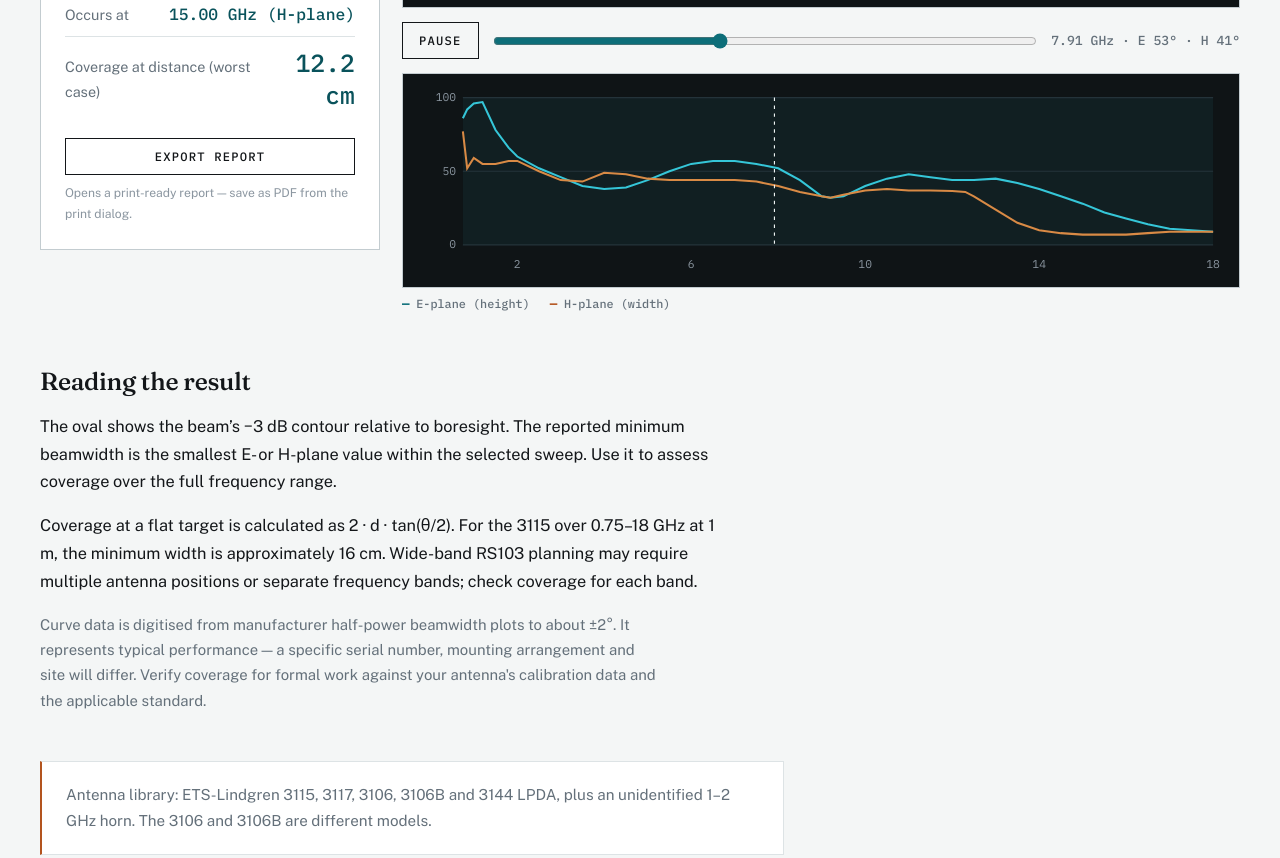
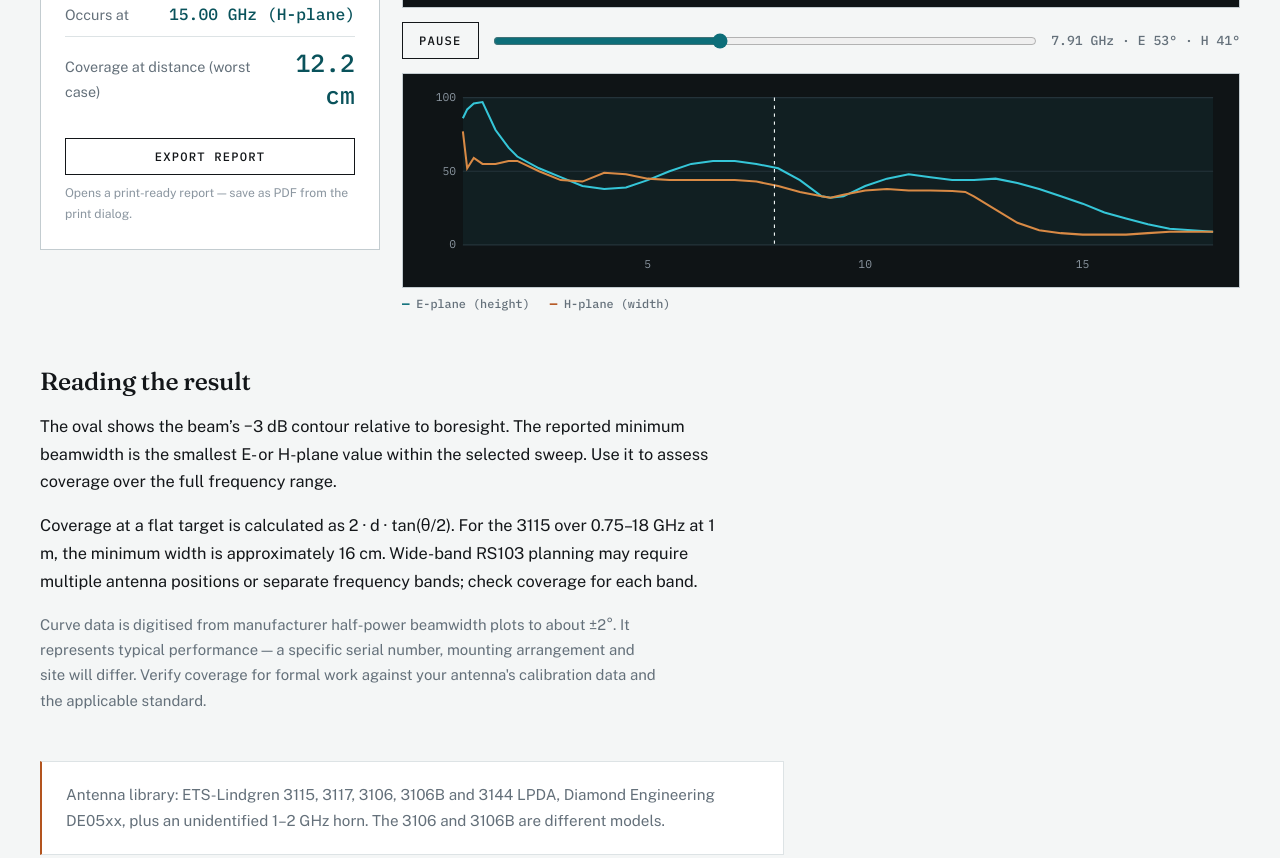
Before and after one commit to JamesEMC/jamesyateswebsite, a plain HTML site: page antenna/beam-coverage-animator.html in a window 1280 px wide. Shown: the part 954-1812 px from the top of the page. Drawn offline with nearby package versions, Linux system fonts and the light colour scheme.

Commit message:
Add files via upload

```diff
--- a/antenna/beam-coverage-animator.html
+++ b/antenna/beam-coverage-animator.html
@@ -107,7 +107,7 @@
     <p class="aside">Curve data is digitised from manufacturer half-power beamwidth plots to about ±2°. It represents typical performance — a specific serial number, mounting arrangement and site will differ. Verify coverage for formal work against your antenna's calibration data and the applicable standard.</p>
   </section>
 
-  <p class="note">Antenna library: ETS-Lindgren 3115, 3117, 3106, 3106B and 3144 LPDA, plus an unidentified 1–2 GHz horn. The 3106 and 3106B are different models.</p>
+  <p class="note">Antenna library: ETS-Lindgren 3115, 3117, 3106, 3106B and 3144 LPDA, Diamond Engineering DE05xx, plus an unidentified 1–2 GHz horn. The 3106 and 3106B are different models.</p>
 </main>
 
 <footer class="site-footer">
@@ -195,6 +195,25 @@ const ANTENNAS = {
       [0.80, 55, 50], [0.85, 50, 48], [0.90, 62, 50], [0.95, 50, 47], [1.00, 47, 45],
       [1.10, 50, 42], [1.20, 45, 47], [1.25, 25, 50], [1.30, 43, 55], [1.40, 22, 45],
       [1.50, 20, 47], [1.60, 18, 50], [1.70, 20, 48], [1.80, 20, 45], [2.00, 22, 58]
+    ]
+  },
+  "de05xx": {
+    name: "Diamond Engineering DE05xx (lensed broadband horn)",
+    note: "0.5–50 GHz broadband reference horn with dielectric lens (DE0518/0530/0540/0560 share this curve; the DE0560 is plotted only to 50 GHz). Machine-extracted from the manufacturer's typical beamwidth plot: about ±1° above 3 GHz, spiky below — treat as ±10° there.",
+    fLo: 0.5, fHi: 50,
+    pts: [
+      [0.5, 126.1, 49.1], [0.6, 128.3, 49.9], [0.8, 125.2, 49], [1, 109.3, 48.1], [1.2, 86.4, 42.6],
+      [1.4, 69.8, 47.3], [1.6, 65.8, 60.7], [1.8, 68.9, 69.2], [1.9, 65.8, 66.9], [2.1, 57, 57.9],
+      [2.3, 51.7, 50.9], [2.6, 44.2, 44.8], [2.8, 43.4, 42.5], [2.9, 48.3, 42.7], [3, 57.2, 44],
+      [3.1, 57.2, 45.2], [3.3, 42.3, 48.4], [3.4, 37.6, 51.4], [3.5, 36, 53], [3.8, 41.2, 50],
+      [4.3, 49.2, 44.2], [4.9, 40.6, 37.5], [5.1, 41.2, 35.7], [5.3, 38.4, 35.8], [5.5, 37.1, 40.6],
+      [5.7, 37.9, 40], [5.9, 36.4, 34.4], [6.1, 31.5, 28.6], [6.5, 30, 27.7], [6.8, 27.5, 28.1],
+      [7.2, 29.3, 25.8], [7.5, 31, 24.5], [8, 27.6, 23.4], [8.7, 24.8, 19.2], [9.8, 21, 18.8],
+      [10.2, 18.3, 19.9], [10.6, 18.7, 18.5], [11.4, 15.1, 16.6], [11.8, 15.9, 16.3], [12.3, 14.5, 15.4],
+      [13.3, 12.2, 14], [14.3, 10.4, 13.5], [15.5, 11.1, 12.7], [16.5, 10.1, 12], [17.4, 10.2, 11.2],
+      [18.6, 9, 10.6], [20.5, 9.9, 9.7], [21.5, 12, 9.1], [22.2, 9.2, 9.1], [23.5, 11.7, 8],
+      [24.3, 9.6, 8], [24.9, 10.5, 7.4], [26.5, 9.7, 7.2], [29.2, 9.3, 6.7], [30.3, 8, 6.3],
+      [36.6, 6.5, 5.4], [50, 5, 4.6]
     ]
   },
   "unnamed12": {
@@ -333,15 +352,22 @@ function drawBeam(e, h, d, f){
 function drawSpark(a, b, f){
   const W = 720, H2 = 170, L = 44, R = 14, T = 12, B = 28;
   const iw = W-L-R, ih = H2-T-B;
-  const lo = ant.fLo, hi = ant.fHi, top = 100;
+  const lo = ant.fLo, hi = ant.fHi;
+  const peak = Math.max(...ant.pts.map(p => Math.max(p[1], p[2])));
+  const top = Math.max(100, Math.ceil(peak / 50) * 50);
   const x = fq => L + iw*(fq - lo)/(hi - lo);
   const y = deg => T + ih*(top - deg)/top;
   let s = `<rect class="band" x="${x(a)}" y="${T}" width="${x(b)-x(a)}" height="${ih}"/>`;
-  [0, 50, 100].forEach(g => {
+  for (let g = 0; g <= top; g += 50) {
     s += `<line x1="${L}" y1="${y(g)}" x2="${W-R}" y2="${y(g)}" stroke="#24333a"/>`;
     s += `<text x="${L-6}" y="${y(g)+3}" text-anchor="end">${g}</text>`;
-  });
-  [2,6,10,14,18].forEach(g => { if (g >= lo && g <= hi) s += `<text x="${x(g)}" y="${H2-8}" text-anchor="middle">${g}</text>`; });
+  }
+  const span = hi - lo, raw = span / 6, mag = Math.pow(10, Math.floor(Math.log10(raw)));
+  const step = [1, 2, 5, 10].map(m => m * mag).find(v => v >= raw);
+  for (let g = Math.ceil(lo / step) * step; g <= hi + 1e-9; g += step) {
+    const gv = +g.toFixed(6);
+    s += `<text x="${x(gv)}" y="${H2-8}" text-anchor="middle">${gv}</text>`;
+  }
   ["e","h"].forEach((k, ki) => {
     let d2 = "";
     ant.pts.forEach((p, i) => { d2 += (i ? "L" : "M") + x(p[0]).toFixed(1) + " " + y(p[1+ki]).toFixed(1) + " "; });
```
